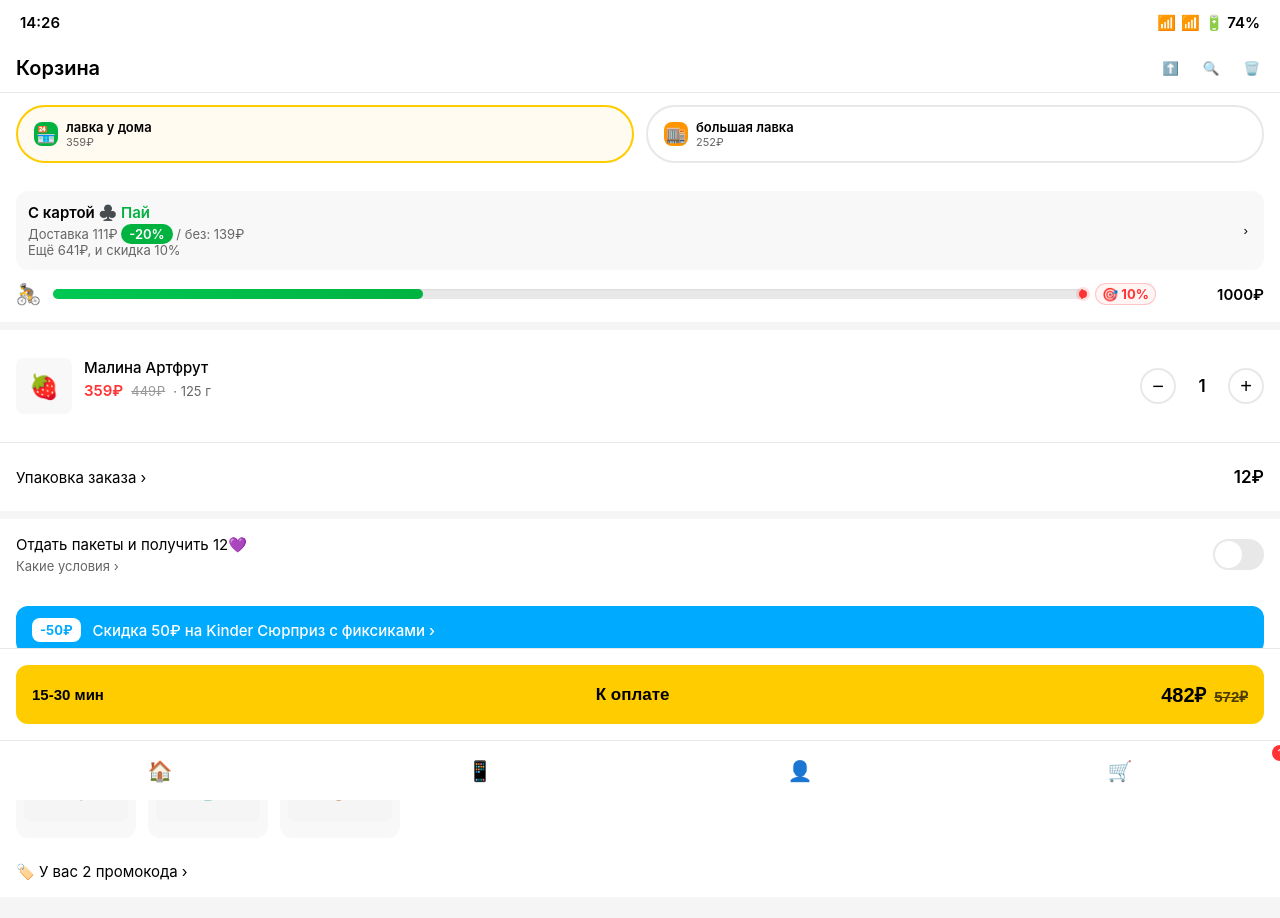
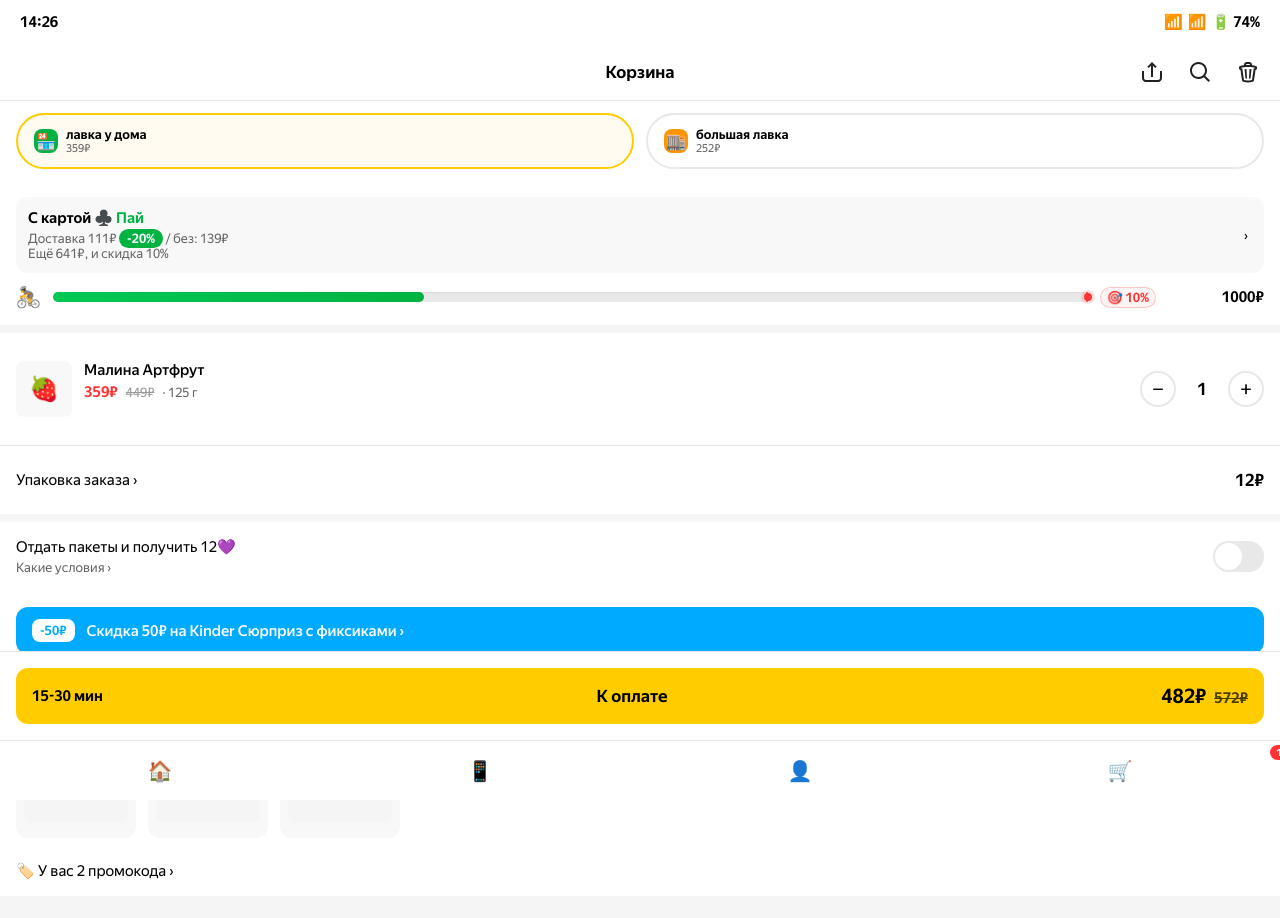
Before and after one commit to dadkakdad/app_prototyping, a plain HTML site: page index.html in a window 1280 px wide. Drawn offline with Linux system fonts and the light colour scheme.

Commit message:
With assets, fonts and no zoom

```diff
--- a/index.html
+++ b/index.html
@@ -7,6 +7,92 @@
     <meta name="apple-mobile-web-app-status-bar-style" content="default">
     <title>Яндекс Лавка - Корзина</title>
     <style>
+        /* Custom Fonts */
+        @font-face {
+            font-family: 'YS Text';
+            src: url('./assets/fonts/YS Text-Thin.ttf') format('truetype');
+            font-weight: 100;
+            font-style: normal;
+        }
+        @font-face {
+            font-family: 'YS Text';
+            src: url('./assets/fonts/YS Text-Thin Italic.ttf') format('truetype');
+            font-weight: 100;
+            font-style: italic;
+        }
+        @font-face {
+            font-family: 'YS Text';
+            src: url('./assets/fonts/YS Text-Light.ttf') format('truetype');
+            font-weight: 300;
+            font-style: normal;
+        }
+        @font-face {
+            font-family: 'YS Text';
+            src: url('./assets/fonts/YS Text-Light Italic.ttf') format('truetype');
+            font-weight: 300;
+            font-style: italic;
+        }
+        @font-face {
+            font-family: 'YS Text';
+            src: url('./assets/fonts/YS Text-Regular.ttf') format('truetype');
+            font-weight: 400;
+            font-style: normal;
+        }
+        @font-face {
+            font-family: 'YS Text';
+            src: url('./assets/fonts/YS Text-Regular Italic.ttf') format('truetype');
+            font-weight: 400;
+            font-style: italic;
+        }
+        @font-face {
+            font-family: 'YS Text';
+            src: url('./assets/fonts/YS Text-Medium.ttf') format('truetype');
+            font-weight: 500;
+            font-style: normal;
+        }
+        @font-face {
+            font-family: 'YS Text';
+            src: url('./assets/fonts/YS Text-Medium Italic.ttf') format('truetype');
+            font-weight: 500;
+            font-style: italic;
+        }
+        @font-face {
+            font-family: 'YS Text';
+            src: url('./assets/fonts/YS Text-Bold.ttf') format('truetype');
+            font-weight: 700;
+            font-style: normal;
+        }
+        @font-face {
+            font-family: 'YS Text';
+            src: url('./assets/fonts/YS Text-Bold Italic.ttf') format('truetype');
+            font-weight: 700;
+            font-style: italic;
+        }
+        @font-face {
+            font-family: 'YS Text';
+            src: url('./assets/fonts/YS Text-Heavy.ttf') format('truetype');
+            font-weight: 800;
+            font-style: normal;
+        }
+        @font-face {
+            font-family: 'YS Text';
+            src: url('./assets/fonts/YS Text-Heavy Italic.ttf') format('truetype');
+            font-weight: 800;
+            font-style: italic;
+        }
+        @font-face {
+            font-family: 'YS Text';
+            src: url('./assets/fonts/YS Text-Black.ttf') format('truetype');
+            font-weight: 900;
+            font-style: normal;
+        }
+        @font-face {
+            font-family: 'YS Text';
+            src: url('./assets/fonts/YS Text-Black Italic.ttf') format('truetype');
+            font-weight: 900;
+            font-style: italic;
+        }
+
         /* Design System - Variables */
         :root {
             /* Colors */
@@ -24,7 +110,7 @@
             --color-badge-blue: #00AAFF;
 
             /* Typography */
-            --font-family: -apple-system, BlinkMacSystemFont, 'Segoe UI', Roboto, 'Helvetica Neue', Arial, sans-serif;
+            --font-family: 'YS Text', -apple-system, BlinkMacSystemFont, 'Segoe UI', Roboto, 'Helvetica Neue', Arial, sans-serif;
             --font-size-xs: 11px;
             --font-size-sm: 13px;
             --font-size-base: 15px;
@@ -63,6 +149,11 @@
             background: var(--color-bg-secondary);
             overflow-x: hidden;
             -webkit-font-smoothing: antialiased;
+            touch-action: manipulation;
+        }
+
+        button {
+            font-family: inherit;
         }
 
         /* Status Bar */
@@ -87,20 +178,23 @@
         .header {
             background: var(--color-bg-primary);
             padding: var(--spacing-md) var(--spacing-lg);
-            display: flex;
+            display: grid;
+            grid-template-columns: 1fr auto 1fr;
             align-items: center;
-            justify-content: space-between;
             border-bottom: 1px solid var(--color-border);
         }
 
         .header-title {
-            font-size: var(--font-size-lg);
+            font-size: var(--font-size-md);
             font-weight: 600;
+            grid-column: 2;
         }
 
         .header-actions {
             display: flex;
             gap: var(--spacing-lg);
+            grid-column: 3;
+            justify-self: end;
         }
 
         .icon-btn {
@@ -108,6 +202,12 @@
             border: none;
             padding: var(--spacing-xs);
             cursor: pointer;
+        }
+
+        .icon-btn img {
+            width: 24px;
+            height: 24px;
+            display: block;
         }
 
         /* Tabs */
@@ -652,9 +752,9 @@
     <header class="header">
         <h1 class="header-title">Корзина</h1>
         <div class="header-actions">
-            <button class="icon-btn">⬆️</button>
-            <button class="icon-btn">🔍</button>
-            <button class="icon-btn">🗑️</button>
+            <button class="icon-btn"><img src="./assets/share_export.svg" alt="Share"></button>
+            <button class="icon-btn"><img src="./assets/search_export.svg" alt="Search"></button>
+            <button class="icon-btn"><img src="./assets/empty_export.svg" alt="Empty cart"></button>
         </div>
     </header>
 
```
Also changed, not shown: assets/empty_export.svg (added), assets/fonts/YS Text-Black Italic.ttf (added), assets/fonts/YS Text-Black.ttf (added), assets/fonts/YS Text-Bold Italic.ttf (added), assets/fonts/YS Text-Bold.ttf (added), assets/fonts/YS Text-Heavy Italic.ttf (added), assets/fonts/YS Text-Heavy.ttf (added), assets/fonts/YS Text-Light Italic.ttf (added), assets/fonts/YS Text-Light.ttf (added), assets/fonts/YS Text-Medium Italic.ttf (added), assets/fonts/YS Text-Medium.ttf (added), assets/fonts/YS Text-Regular Italic.ttf (added), assets/fonts/YS Text-Regular.ttf (added), assets/fonts/YS Text-Thin Italic.ttf (added), 3 more files.
